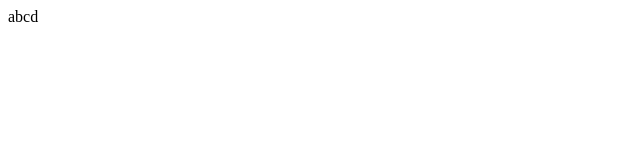
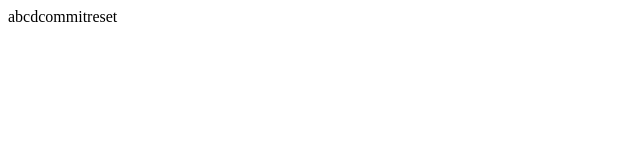
Before and after one commit to mustafaselman/deneme, a plain HTML site: page index.html in a window 1280 px wide. Shown: the full height of the page, 0-640 px from the left. Drawn offline with Linux system fonts and the light colour scheme.

Commit message:
commitreset

```diff
--- a/index.html
+++ b/index.html
@@ -10,4 +10,4 @@
 
 </body>
 </html>
-abcd
+abcdcommitreset
```
